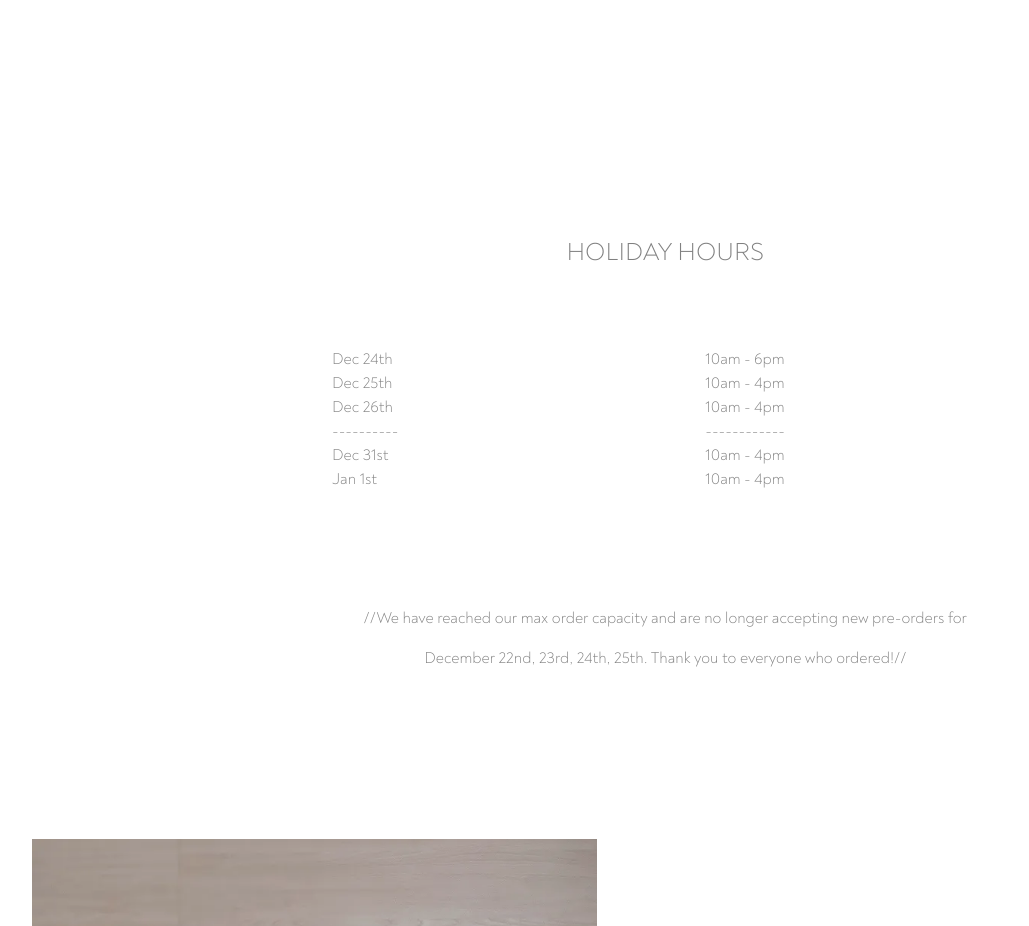
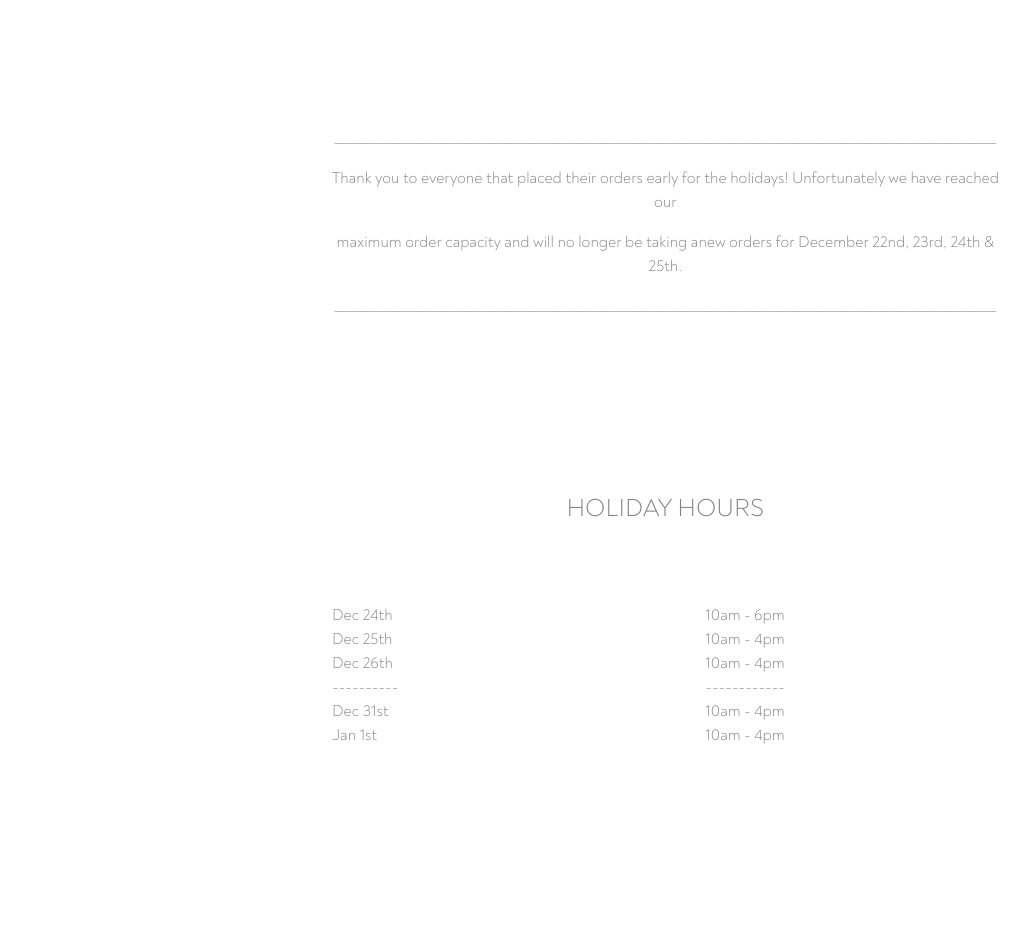
Before and after one commit to Tiffolin/duo, a React (Create React App) app: page / in a window 1280 px wide. Shown: the part 2160-3086 px from the top of the page, without its empty margins (28-1057 px from the left). Built offline with nearby package versions, Linux system fonts and the light colour scheme; a web font is replaced by a local one.

Commit message:
updated orders capacity2

```diff
--- a/src/components/Splash/index.js
+++ b/src/components/Splash/index.js
@@ -111,6 +111,14 @@ render() {
     <Col lg={3}></Col>
         <Col lg={7} sm={12}>
         <div className="hoursMapWrapper justify-content-md-center">
+        <Col lg={12} className="maxOrder">
+        <p>____________________________________________________________________________________________________________</p>
+        <p>Thank you to everyone that placed their orders early for the holidays! Unfortunately we have reached our</p>
+        <p>maximum order capacity and will no longer be taking anew orders for December 22nd, 23rd, 24th & 25th.</p>
+        <p>____________________________________________________________________________________________________________</p>
+        <br></br>
+        </Col>
+        <br></br>
             <Row>
             <Col lg={12}><p class="pageTitle col-12">HOLIDAY HOURS</p></Col>
                 <Col lg={6} className="days">
@@ -131,14 +139,7 @@ render() {
                 </Col>
 
             </Row>
-    <Col lg={12} className="maxOrder">
-        <p>//We have reached our max order capacity and are no longer accepting new pre-orders for</p>
-        <p>December 22nd, 23rd, 24th, 25th. Thank you to everyone who ordered!//</p>
-        <p></p>
 
-
-
-    </Col>
         </div></Col>
     </Row>
 </div>
```
